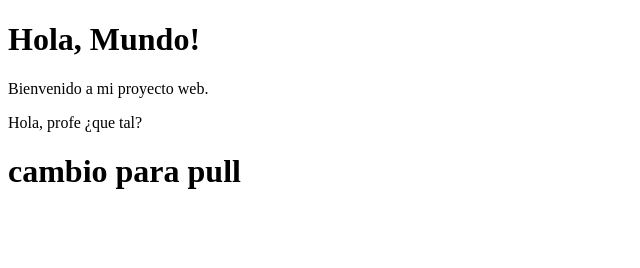
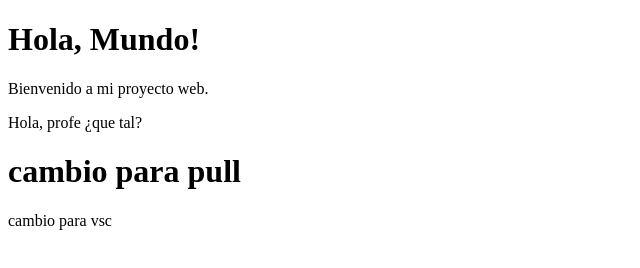
Before and after one commit to jcalduin/prueba, a plain HTML site: page index.html in a window 1280 px wide. Shown: the whole page, without its empty margins (0-640 px from the left). Drawn offline with Linux system fonts and the light colour scheme.

Commit message:
cambio vsc

```diff
--- a/index.html
+++ b/index.html
@@ -11,5 +11,6 @@
 
     <p>Hola, profe ¿que tal?</p>
     <h1>cambio para pull</h1>
+    <p>cambio para vsc</p>
 </body>
 </html>
```
